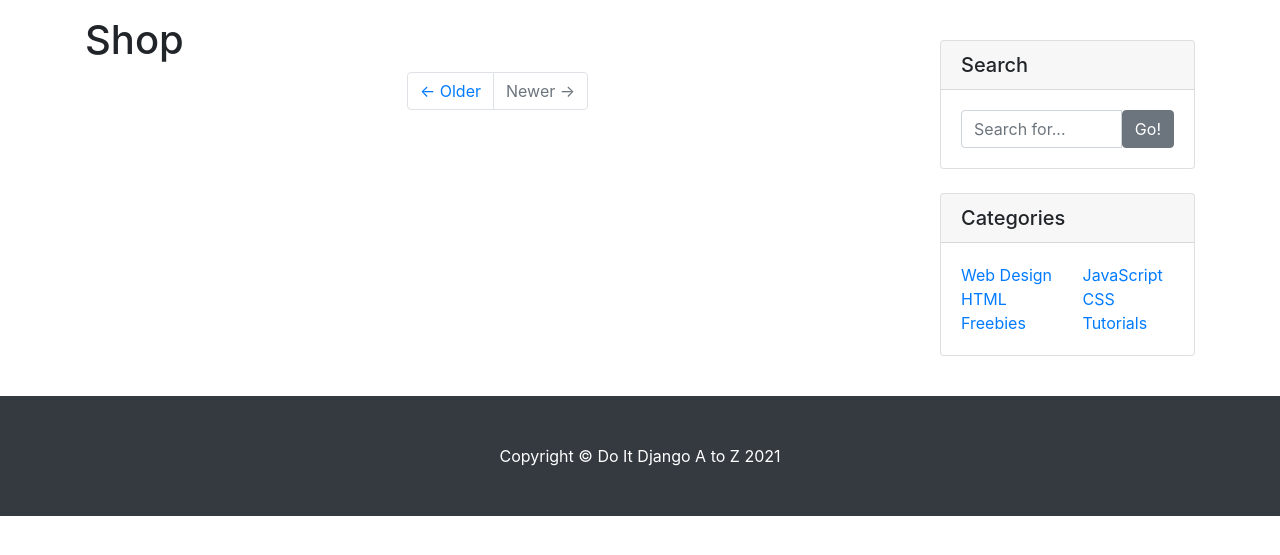
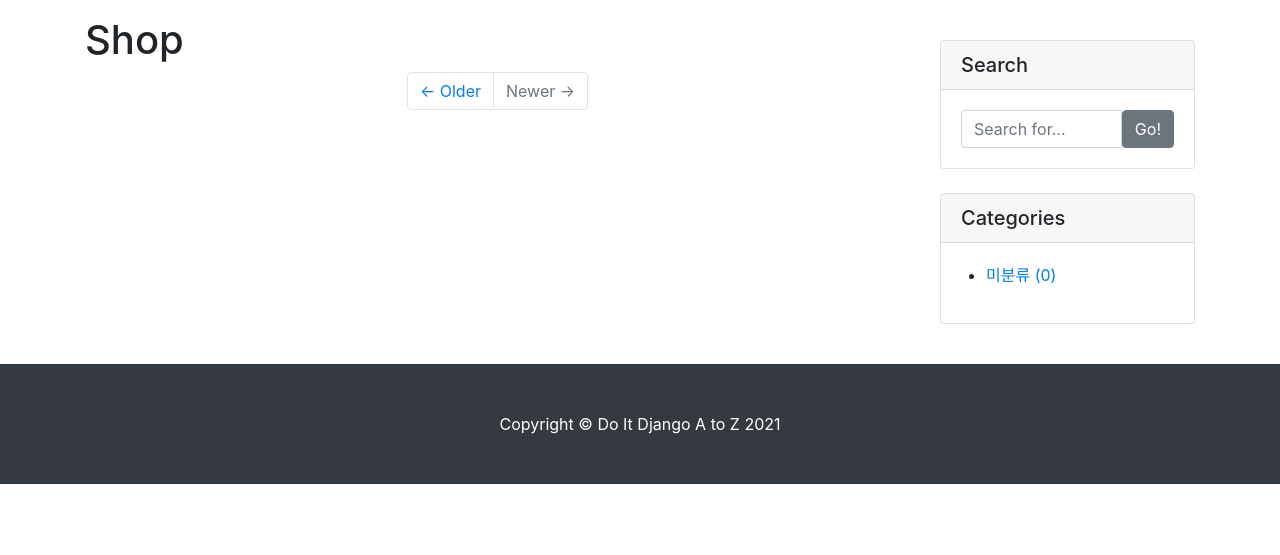
Before and after one commit to ssohee98/My-Chicken-Shop, a Django app: page /shop/ in a window 1280 px wide. Shown: the part 56-611 px from the top of the page. Run offline with Django 3.2, Linux system fonts and the light colour scheme; data that the repository does not hold is empty; some libraries are stand-ins or nearby versions.

Commit message:
카테고리 기능 추가

```diff
--- a/shop/templates/shop/base.html
+++ b/shop/templates/shop/base.html
@@ -34,36 +34,20 @@
                 </div>
 
                 <!-- Categories Widget -->
-                <div class="card my-4">
+                <div class="card my-4" id="categories-card">
                     <h5 class="card-header">Categories</h5>
                     <div class="card-body">
                         <div class="row">
-                            <div class="col-lg-6">
-                                <ul class="list-unstyled mb-0">
+                            <ul>
+                                {% for category in categories %}
                                     <li>
-                                        <a href="#">Web Design</a>
+                                        <a href="{{ category.get_absolute_url }}">{{ category }} ({{ category.menu_set.count }})</a>
                                     </li>
-                                    <li>
-                                        <a href="#">HTML</a>
-                                    </li>
-                                    <li>
-                                        <a href="#">Freebies</a>
-                                    </li>
-                                </ul>
-                            </div>
-                            <div class="col-lg-6">
-                                <ul class="list-unstyled mb-0">
-                                    <li>
-                                        <a href="#">JavaScript</a>
-                                    </li>
-                                    <li>
-                                        <a href="#">CSS</a>
-                                    </li>
-                                    <li>
-                                        <a href="#">Tutorials</a>
-                                    </li>
-                                </ul>
-                            </div>
+                                {% endfor %}
+                                <li>
+                                    <a href="/shop/category/no_category/">미분류 ({{ no_category_menu_count }})</a>
+                                </li>
+                            </ul>
                         </div>
                     </div>
                 </div>
--- a/shop/templates/shop/menu_detail.html
+++ b/shop/templates/shop/menu_detail.html
@@ -6,6 +6,12 @@
 
 {% block main_area %}
     <div area="menu-area">
+        {% if menu.category %}
+            <span class="badge badge-secondary float-right">{{ menu.category }}</span>
+        {% else %}
+            <span class="badge badge-secondary float-right">미분류</span>
+        {% endif %}
+
         <!-- Title -->
         <h1 class="mt-4">{{ menu.title }}</h1>
         <h5 class="text-muted">{{ menu.hook_text }}</h5>
--- a/shop/templates/shop/menu_list.html
+++ b/shop/templates/shop/menu_list.html
@@ -6,13 +6,19 @@
 
                 {% for m in menu_list %}
                 <!-- Shop Menu -->
-                <div class="card mb-4">
+                <div class="card mb-4" id="menu-{{ m.pk }}">
                     {% if m.head_image %}
                         <img class="card-img-top" src="{{ m.head_image.url }}" alt="{{ m }} head image">
                     {% else %}
                         <img class="card-img-top" src="https://picsum.photos/seed/{{ m.id }}/800/200" alt="random_image">
                     {% endif %}
                     <div class="card-body">
+                        {% if m.category %}
+                            <span class="badge badge-secondary float-right">{{ m.category }}</span>
+                        {% else %}
+                            <span class="badge badge-secondary float-right">미분류</span>
+                        {% endif %}
+
                         <h2 class="card-title">{{ m.title }}</h2>
                         <p class="card-text">{{ m.content }}</p>
                         <a href="{{ m.get_absolute_url }}" class="btn btn-primary">Read More &rarr;</a>
--- a/shop/views.py
+++ b/shop/views.py
@@ -1,12 +1,24 @@
 from django.shortcuts import render
 from django.views.generic import ListView, DetailView
-from .models import Menu
+from .models import Menu, Category
 
 class MenuList(ListView):
     model = Menu
 
+    def get_context_data(self, **kwargs):
+        context = super(MenuList, self).get_context_data()
+        context['categories'] = Category.objects.all()
+        context['no_category_menu_count'] = Menu.objects.filter(category=None).count()
+        return context
+
 class MenuDetail(DetailView):
     model = Menu
+
+    def get_context_data(self, **kwargs):
+        context = super(MenuDetail, self).get_context_data()
+        context['categories'] = Category.objects.all()
+        context['no_category_menu_count'] = Menu.objects.filter(category=None).count()
+        return context
 
 # def index(request):
 #     posts = Post.objects.all().order_by('-pk')
```
Also changed, not shown: shop/admin.py (+6 -2 lines), shop/models.py (+12 -0 lines).
